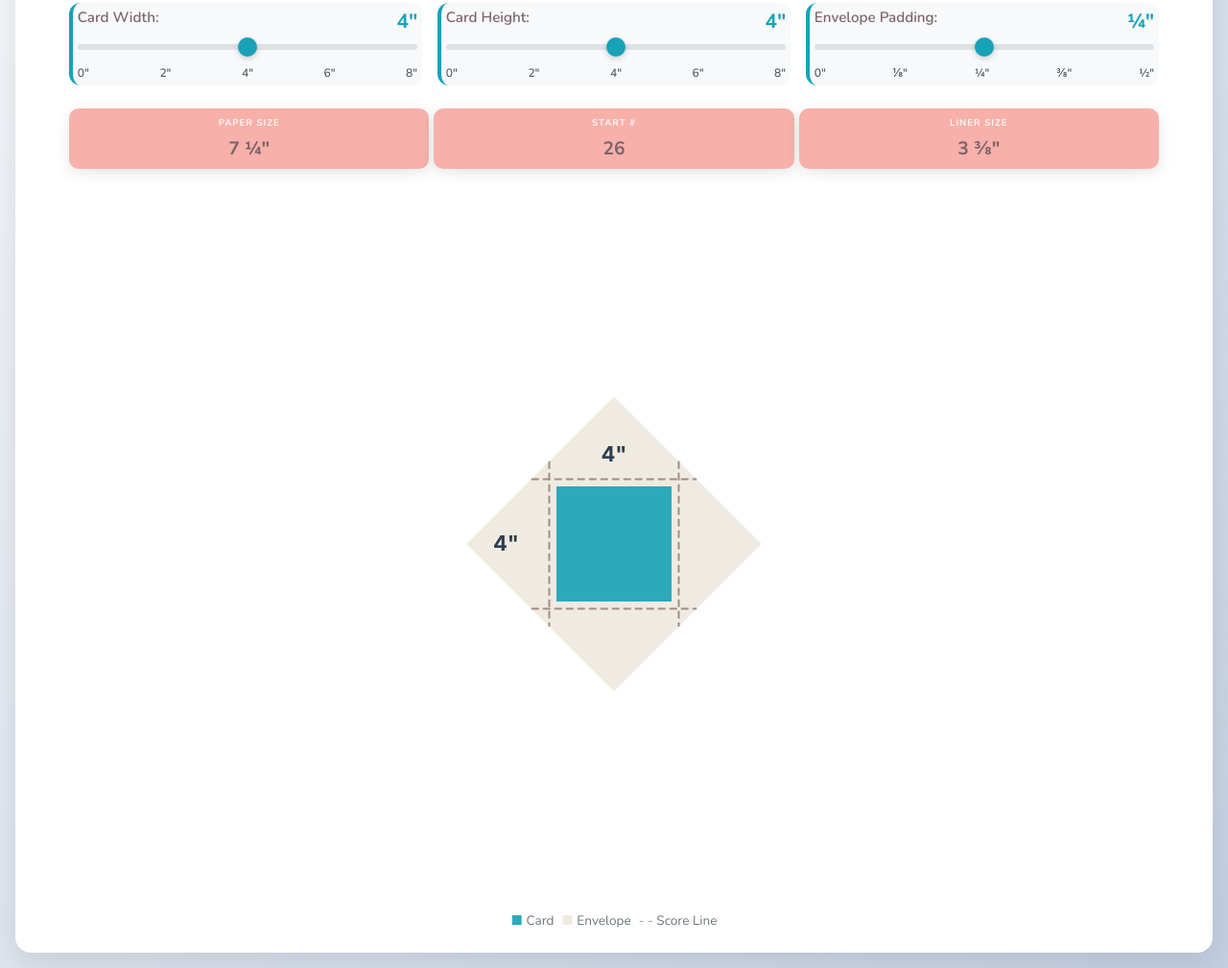
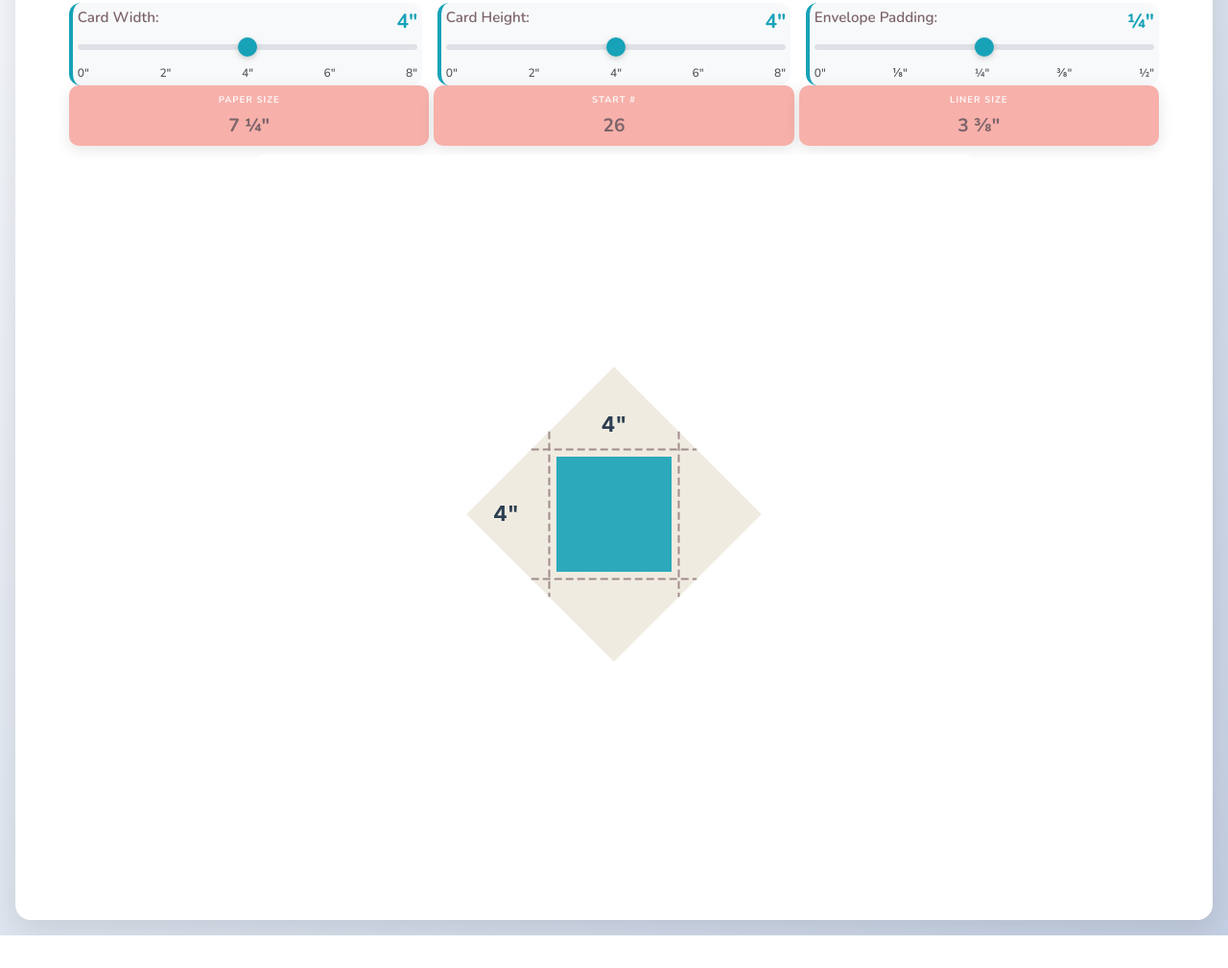
Before and after one commit to Talha9112/21-08-25-Envelope-Calculator, a plain HTML site: page index.html in a window 1280 px wide. Shown: the part 115-1124 px from the top of the page at 96% size. After the commit the page ends 1090 px from the top, so only its background shows below. Drawn offline with nearby package versions, Linux system fonts and the light colour scheme.

Commit message:
gap removed

```diff
--- a/index.html
+++ b/index.html
@@ -385,7 +385,7 @@
         .left-panel {
             display: flex;
             flex-direction: column;
-            gap: 1.5rem;
+            gap: -1.5rem;
         }
 
         .right-panel {
@@ -533,7 +533,7 @@
             align-items: center;
             min-height: 350px;
             position: relative;
-            margin-top: -2.5rem;
+            margin-top: -2.9rem;
         }
 
         #canvas {
@@ -756,11 +756,11 @@
                 <div class="canvas-container">
                     <canvas id="canvas"></canvas>
                 </div>
-                <div class="legend">
+                <!-- <div class="legend">
                     <span><span style="color: #2DA9BC;">■</span> Card</span>
                     <span><span style="color: #f0ebe1;">■</span> Envelope</span>
                     <span><span style="color: #A08C8C;">- -</span> Score Line</span>
-                </div>
+                </div> -->
             </div>
         </div>
     </div>
```
